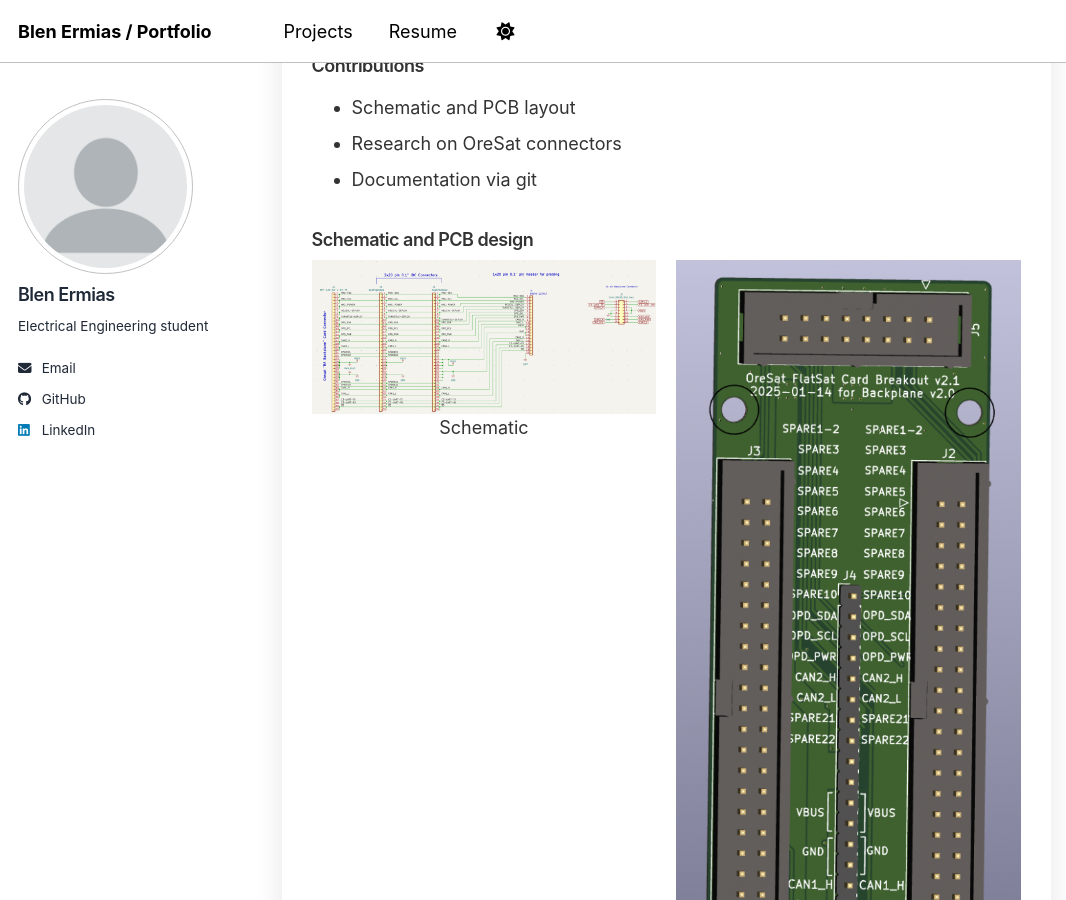
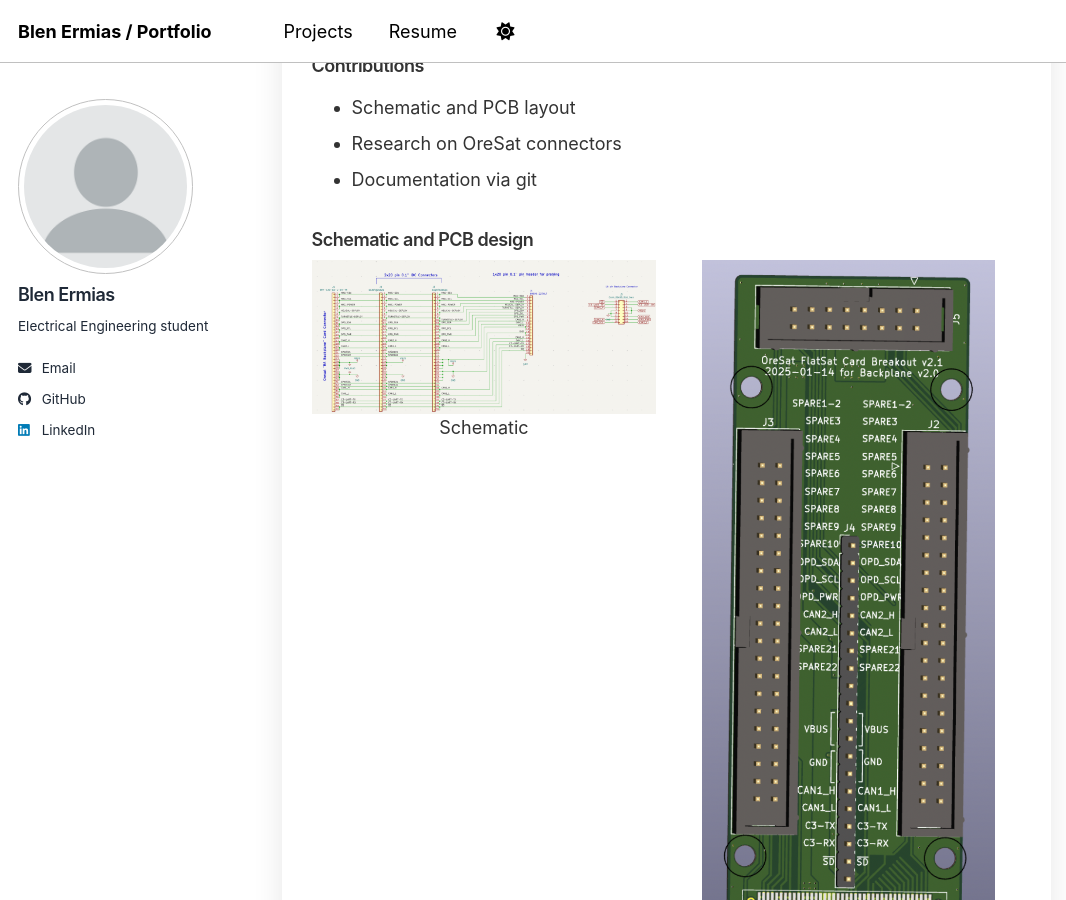
Before and after one commit to Blen-E/Blen-E.github.io, a Jekyll site: the page built from _portfolio/psas.md, in a window 1280 px wide and 900 px high, scrolled down 2088 px. Shown: the whole window, without its empty margins (0-1066 px from the left). Built offline with Jekyll 4.4.1, drawn with Linux system fonts in a browser that asks for light colours; a script bundle is joined from its source files by our own code; library files that are not in the unit come from our copies.

Commit message:
Update psas.md

```diff
--- a/_portfolio/psas.md
+++ b/_portfolio/psas.md
@@ -52,7 +52,7 @@
   </div>
 
   <div style="flex: 1; text-align: center;">
-    <img src="/images/psas/flatsat-pcb.png" width="100%">
+    <img src="/images/psas/flatsat-pcb.png" width="85%">
     <p>PCB final design</p>
   </div>
 
```
